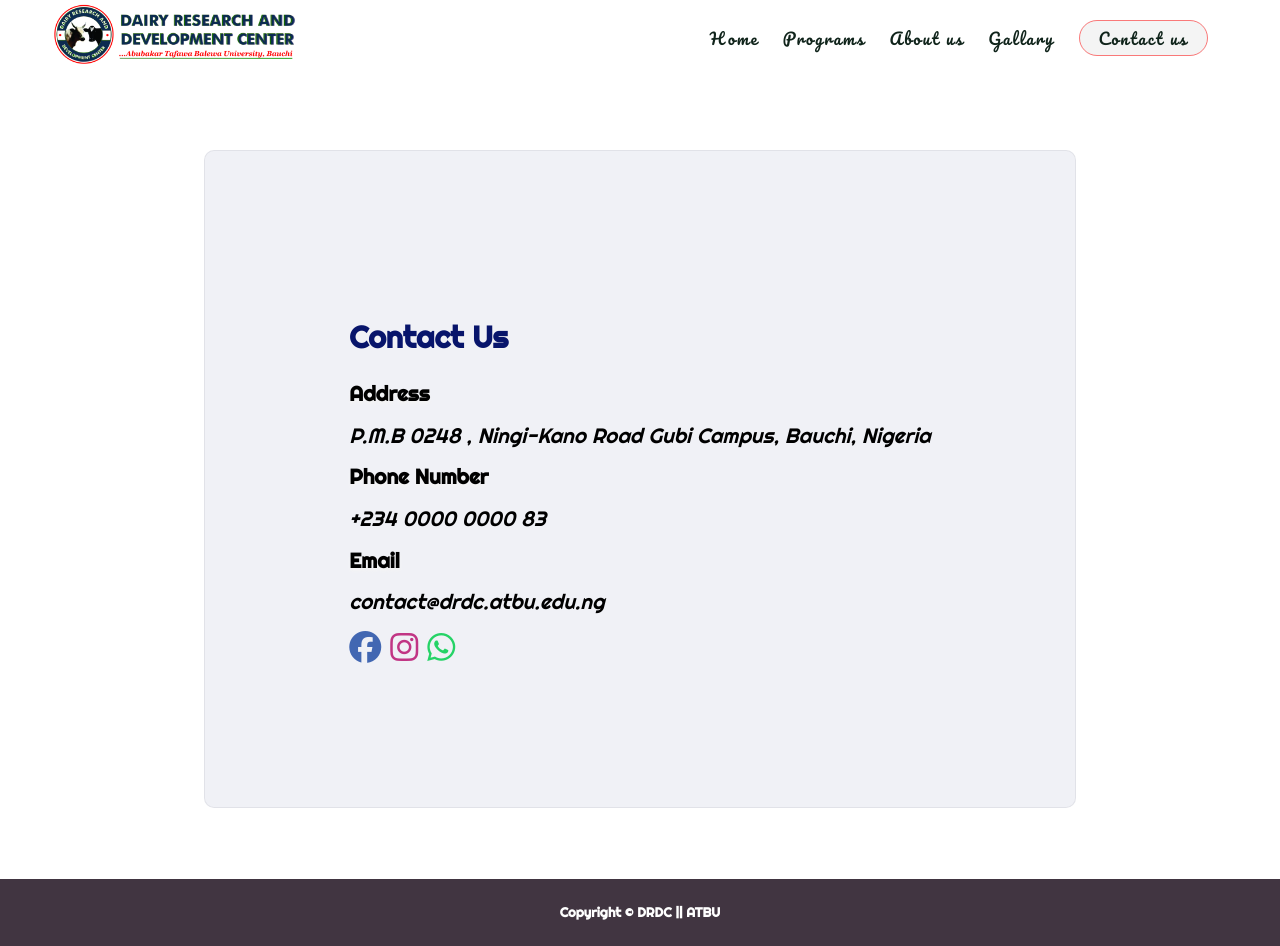
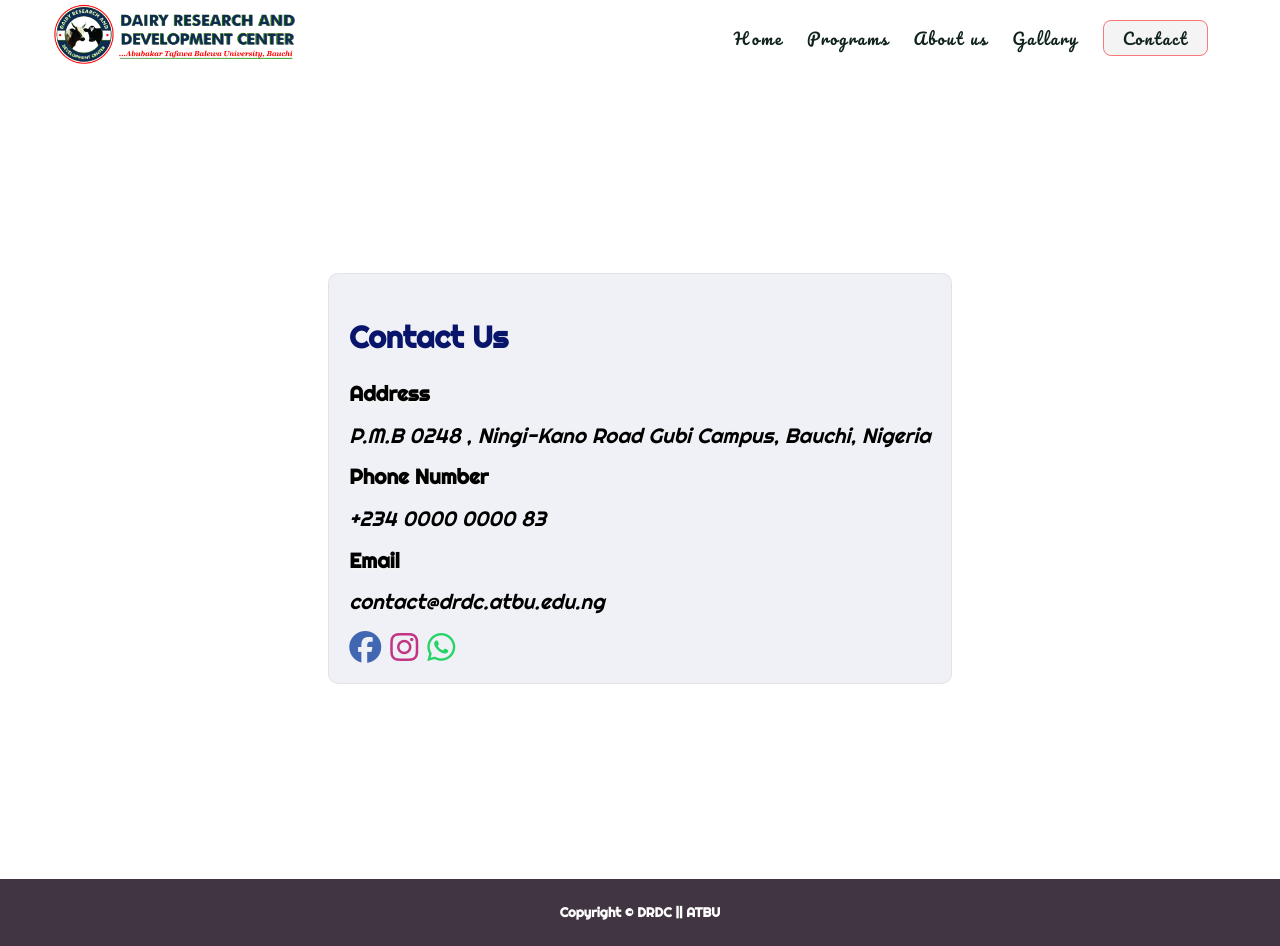
Before and after one commit to Abdech/DRDC, a plain HTML site: page contact.html in a window 1280 px wide. In both pictures the pointer is over the element 640 px from the left and 478 px from the top of the page. Drawn offline with Linux system fonts and the light colour scheme; a web font is replaced by a local one.

Commit message:
CSS amends

```diff
--- a/CSS/style.css
+++ b/CSS/style.css
@@ -66,7 +66,7 @@ nav{
 .links a.active{
     background-color: #f4f4f4;
     padding: 3px 19px;
-    border-radius: 18px;
+    border-radius: 8px;
     border: 1px solid #ff000080;
 }
 .burger>div {
@@ -364,7 +364,7 @@ footer{
 
 }
 .contact-section:hover{
-    padding: 10rem;
+    padding: 1rem;
     background-color: #08156b10;
 
 }
@@ -389,17 +389,14 @@ address{
     color: #25D366;
 }
 .fa-facebook:hover{
-    font-size: 3rem;
     color: gray;
     transform: translateY(1px);
 }
 .fa-instagram:hover{
-    font-size: 3rem;
     color: gray;
     transform: translateY(1px);
 }
 .fa-whatsapp:hover{
-    font-size: 3rem;
     color: gray;
     transform: translateY(1px);
 }
@@ -677,6 +674,7 @@ address{
 .contact-section {
     margin: 1rem 0;
     max-width: 90%;
+    padding: 1rem;
 }
 
 /* PROGRAM */
--- a/contact.html
+++ b/contact.html
@@ -21,7 +21,7 @@
                 <li><a href="programs.html"> Programs </a> </li>
                 <li><a href="about.html" > About us </a> </li>
                 <li><a href="gallary.html"> Gallary</a> </li>
-                <li><a href="contact.html" class="active"> Contact us </a> </li>
+                <li><a href="contact.html" class="active" id="wide"> Contact</a> </li>
             </ul>
             <div class="burger">
                 <div class="line one"></div>
```
